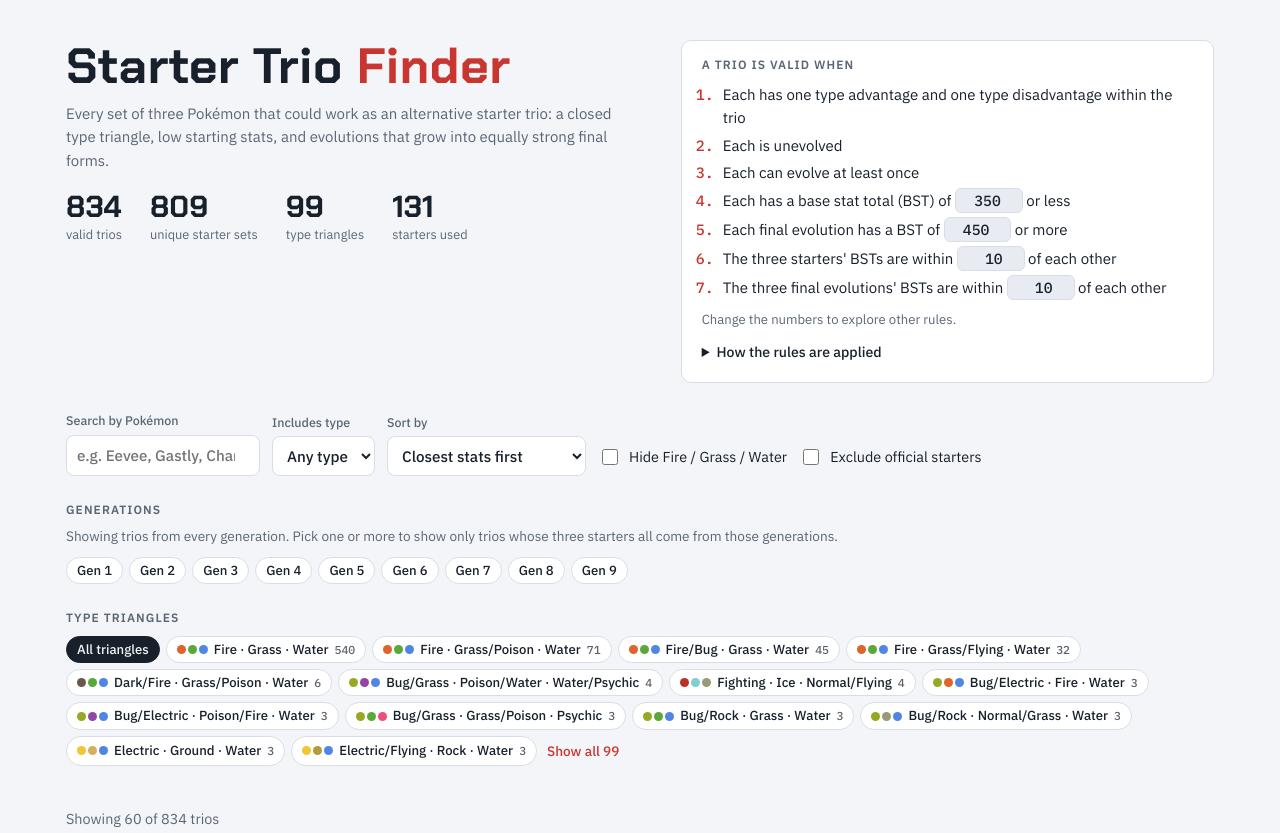
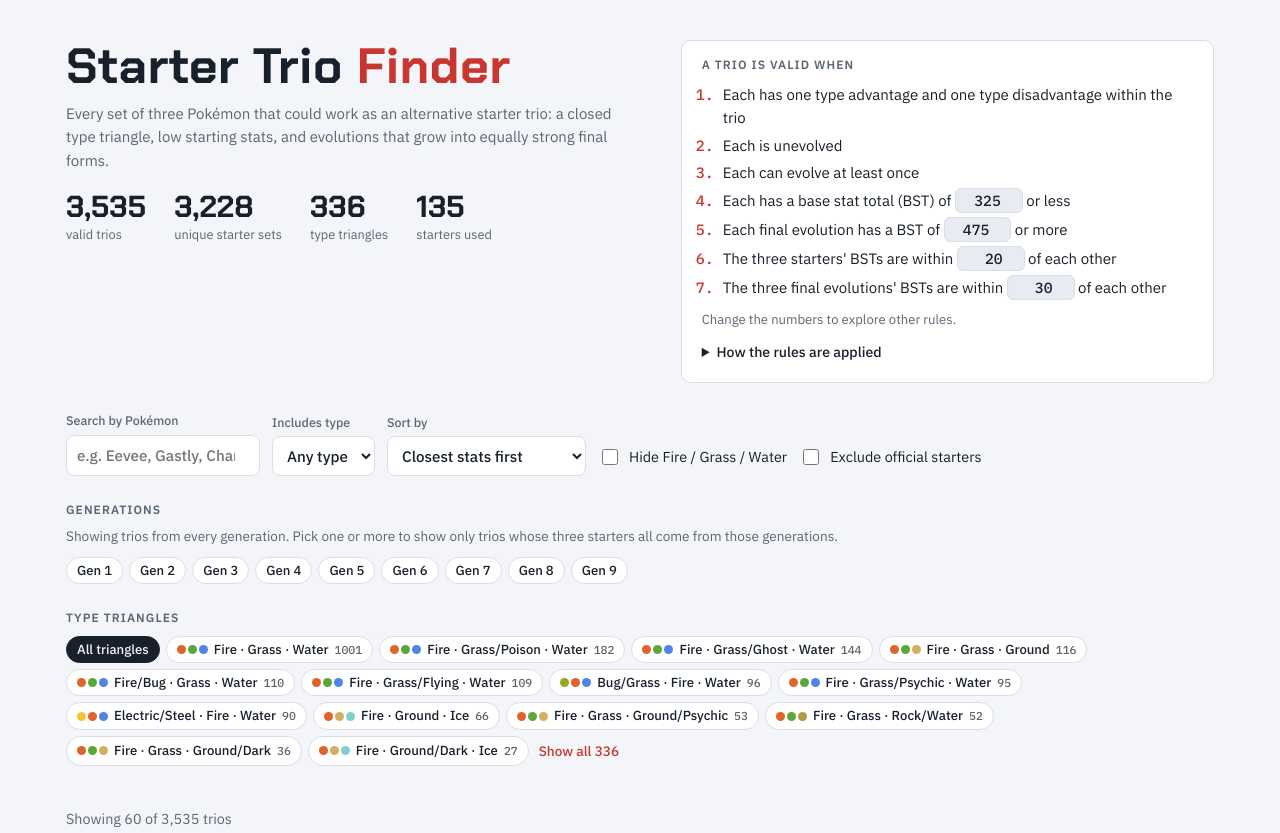
Before and after one commit to mitchelldale249/alt-starters, a plain HTML site: page docs/index.html in a window 1280 px wide. Shown: the top 833 px of the page. Drawn offline with Linux system fonts and the light colour scheme.

Commit message:
Update default base stat values and spreads in index.html

```diff
--- a/docs/index.html
+++ b/docs/index.html
@@ -91,10 +91,10 @@ footer{font-size:.8rem;color:var(--muted);max-width:70ch}
         <li>Each has one type advantage and one type disadvantage within the trio</li>
         <li>Each is unevolved</li>
         <li>Each can evolve at least once</li>
-        <li>Each has a base stat total (BST) of <input class="num" type="number" id="maxBase" min="100" max="600" step="5" value="350" aria-label="Highest starter BST"> or less</li>
-        <li>Each final evolution has a BST of <input class="num" type="number" id="minFinal" min="100" max="800" step="5" value="450" aria-label="Lowest final evolution BST"> or more</li>
-        <li>The three starters' BSTs are within <input class="num" type="number" id="baseSpread" min="0" max="50" step="1" value="10" aria-label="Largest gap between starter BSTs"> of each other</li>
-        <li>The three final evolutions' BSTs are within <input class="num" type="number" id="finalSpread" min="0" max="50" step="1" value="10" aria-label="Largest gap between final evolution BSTs"> of each other</li>
+        <li>Each has a base stat total (BST) of <input class="num" type="number" id="maxBase" min="100" max="600" step="5" value="325" aria-label="Highest starter BST"> or less</li>
+        <li>Each final evolution has a BST of <input class="num" type="number" id="minFinal" min="100" max="800" step="5" value="475" aria-label="Lowest final evolution BST"> or more</li>
+        <li>The three starters' BSTs are within <input class="num" type="number" id="baseSpread" min="0" max="50" step="1" value="20" aria-label="Largest gap between starter BSTs"> of each other</li>
+        <li>The three final evolutions' BSTs are within <input class="num" type="number" id="finalSpread" min="0" max="50" step="1" value="30" aria-label="Largest gap between final evolution BSTs"> of each other</li>
       </ol>
       <div class="ruleBar"><span id="ruleNote">Change the numbers to explore other rules.</span><button class="linkish" type="button" id="resetRules" hidden>Reset to original rules</button></div>
       <details>
@@ -153,7 +153,7 @@ const state={tri:""}; let shown=60;
 const M=DATA.mons, CHART=DATA.chart;
 // The Grass, Fire and Water starters from the main series games, Generations 1 to 9 (Pokédex numbers).
 const OFFICIAL_STARTERS=new Set([1,4,7,152,155,158,252,255,258,387,390,393,495,498,501,650,653,656,722,725,728,810,813,816,906,909,912]);
-const DEFAULTS={maxBase:350,minFinal:450,baseSpread:10,finalSpread:10};
+const DEFAULTS={maxBase:325,minFinal:475,baseSpread:20,finalSpread:30};
 
 // Rule 1: A beats B when any of A's types is super effective against B's combined typing.
 // Results are cached per pair of typings, numbered so lookups stay fast.
```
